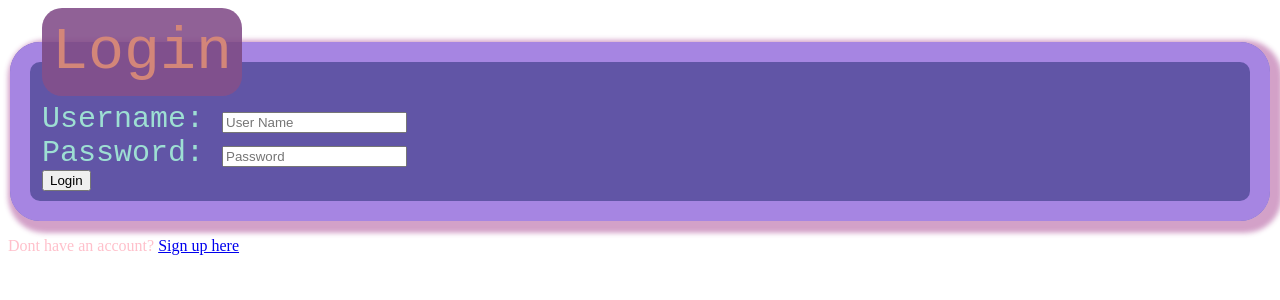
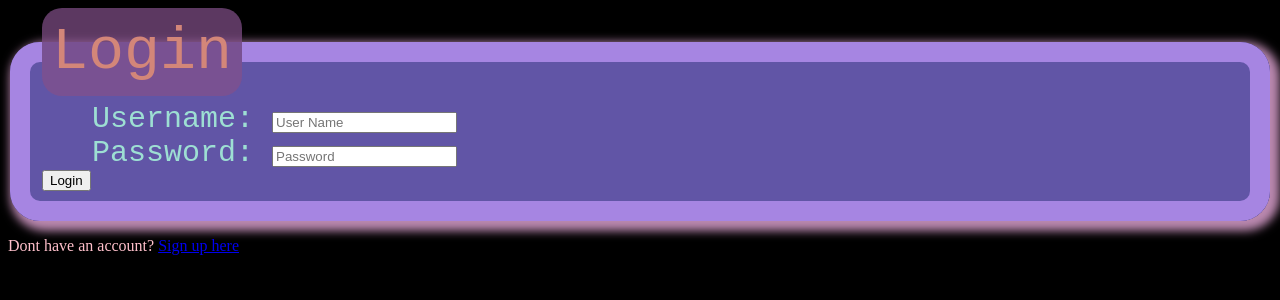
Before and after one commit to RouanThompson/frontend_vlog, a React (Create React App) app: page /login in a window 1280 px wide. Shown: the top 300 px of the page. Built offline with nearby package versions, Linux system fonts and the light colour scheme; a web font is replaced by a local one.

Commit message:
changed label position to relative and offset more to the right

```diff
--- a/src/index.css
+++ b/src/index.css
@@ -1,7 +1,7 @@
 @import url('https://fonts.googleapis.com/css2?family=Patua+One&display=swap');
 
 body {
-    /* background-color: #f0d66ec0; */
+    background-color: black;
     color: pink;
 }
 
@@ -10,7 +10,7 @@ legend {
     font-size: 60px;
     font-weight: 100;
     color: #d38679;
-    background-color: rgba(132, 80, 139, 0.9);
+    background-color: rgba(132, 80, 139, 0.7);
     border-radius: 20px;
     padding: 10px;
 }
@@ -19,6 +19,8 @@ label {
     font-family: monospace;
     font-size: 30px;
     color: #9ddfd3;
+    position: relative;
+    left: 50px;
 }
 
 fieldset {
@@ -27,7 +29,7 @@ fieldset {
     border-color: #a685e2;
     border-radius: 30px;
     background-color: #6155a6;
-    box-shadow: 5px 5px 5px 7px rgba(206, 151, 194, 0.9);
+    box-shadow: 5px 5px 10px 5px rgba(206, 151, 194, 0.9);
 }
 
 .links {
```
